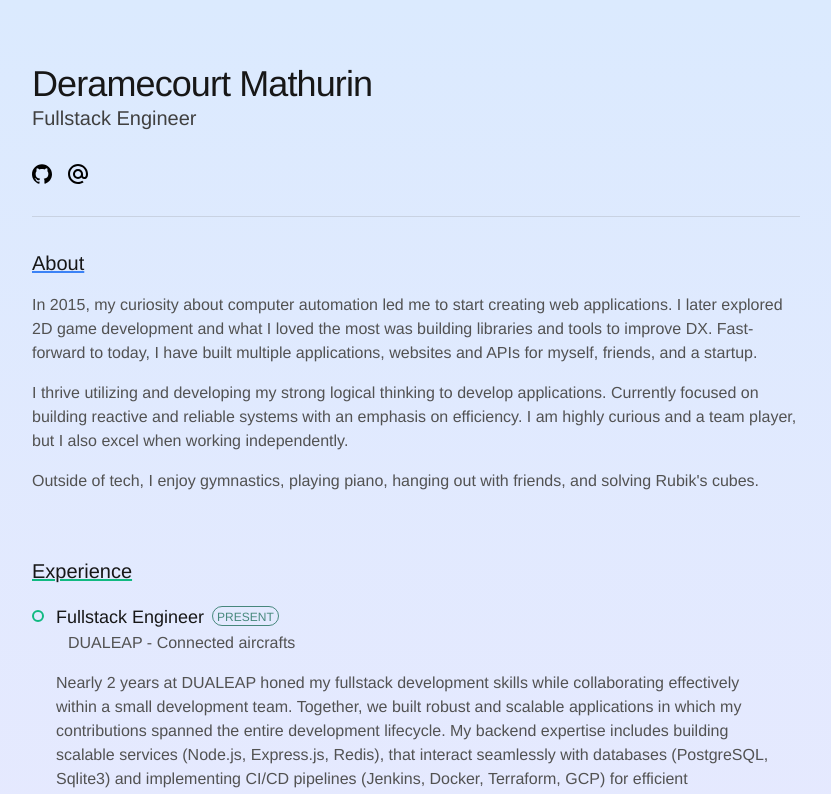
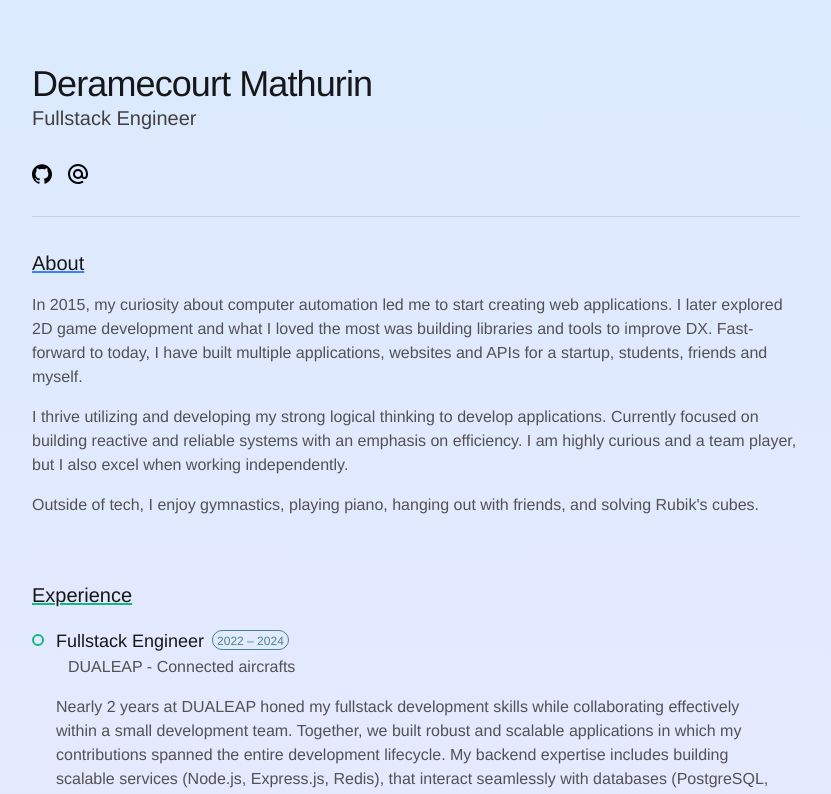
Before and after one commit to mDeram/portfolio, a React (Vite) app: page / in a window 1280 px wide. Shown: the top 794 px of the page, without its empty margins (224-1055 px from the left). Built offline with nearby package versions, Linux system fonts and the light colour scheme.

Commit message:
fix: DUALEAP dates

```diff
--- a/src/App.jsx
+++ b/src/App.jsx
@@ -65,7 +65,7 @@ function App() {
                 <p className="text-neutral-600">
                     In 2015, my curiosity about computer automation led me to start creating web applications.
                     I later explored 2D game development and what I loved the most was building libraries and tools to improve DX.
-                    Fast-forward to today, I have built multiple applications, websites and APIs for myself, friends, and a startup.
+                    Fast-forward to today, I have built multiple applications, websites and APIs for a startup, students, friends and myself.
                 </p>
                 <p className="mt-4 text-neutral-600">
                     I thrive utilizing and developing my strong logical thinking to develop applications.
@@ -83,7 +83,7 @@ function App() {
                         <div className="flex items-center gap-2">
                             <div className="border-emerald-500 rounded-full border-2 w-3 h-3" />
                             <h3 className="text-neutral-900 font-medium pl-1 text-lg pt-0.5">Fullstack Engineer</h3>
-                            <p className="border border-emerald-800/70 text-emerald-800/70 rounded-full px-1 pt-0.5 text-xs py-0 inline-block">PRESENT</p>
+                            <p className="border border-emerald-800/70 text-emerald-800/70 rounded-full px-1 pt-0.5 text-xs py-0 inline-block">2022 – 2024</p>
                         </div>
                         <div className="mx-6 text-neutral-600">
                             <p className="ml-3">DUALEAP - Connected aircrafts</p>
```
